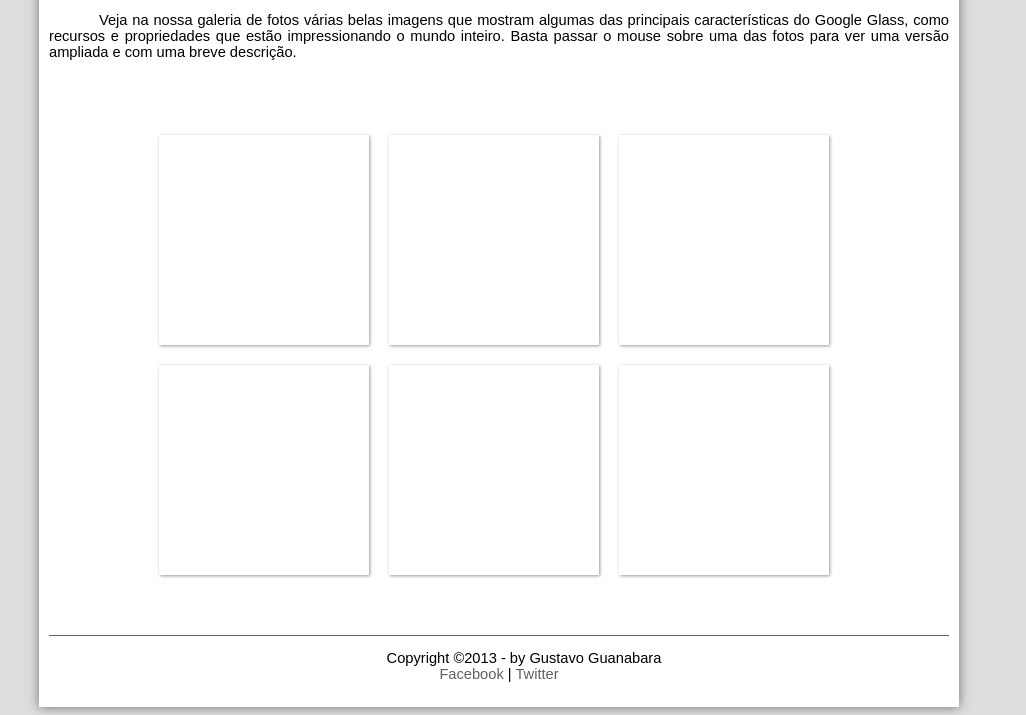
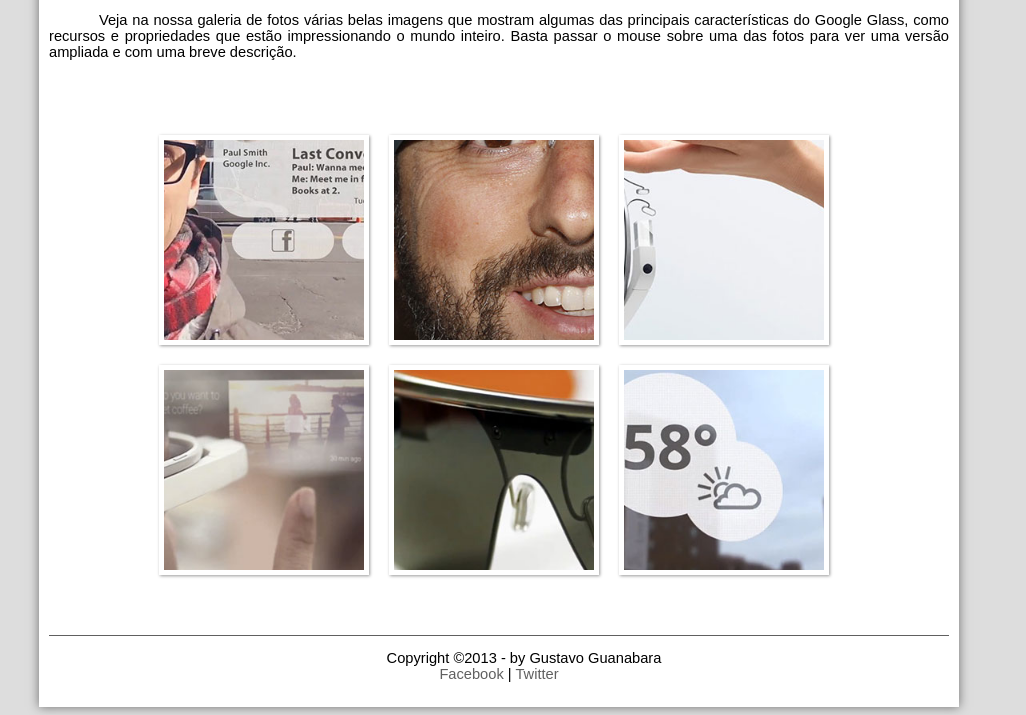
Before and after one commit to JAlexandreLS/projeto-glass-html5, a plain HTML site: page fotos.html in a window 1280 px wide. Shown: the part 313-1028 px from the top of the page, without its empty margins (141-1167 px from the left). Drawn offline with Linux system fonts and the light colour scheme.

Commit message:
acerto no arquivo fotos.css

```diff
--- a/css/fotos.css
+++ b/css/fotos.css
@@ -38,7 +38,7 @@ ul#album-fotos li:hover span {
 }
 
 ul#album-fotos li#foto01 {
-    background: url('../_imagens/galeria-01.jpg') no-repeat;
+    background: url('../imagens/galeria-01.jpg') no-repeat;
     background-position: 50% 50%;
     background-size: 400px 400px;
     background-color: #ffffff;
@@ -50,7 +50,7 @@ ul#album-fotos li#foto01:hover {
 }
 
 ul#album-fotos li#foto02 {
-  background: url('../_imagens/galeria-02.jpg') no-repeat;
+  background: url('../imagens/galeria-02.jpg') no-repeat;
   background-position: 50% 50%;
     background-size: 400px 400px;
     background-color: #ffffff;
@@ -62,7 +62,7 @@ ul#album-fotos li#foto02:hover {
 }
 
 ul#album-fotos li#foto03 {
-  background: url('../_imagens/galeria-03.jpg') no-repeat;
+  background: url('../imagens/galeria-03.jpg') no-repeat;
   background-position: 50% 50%;
     background-size: 400px 400px;
     background-color: #ffffff;
@@ -74,7 +74,7 @@ ul#album-fotos li#foto03:hover {
 }
 
 ul#album-fotos li#foto04 {
-  background: url('../_imagens/galeria-04.jpg') no-repeat;
+  background: url('../imagens/galeria-04.jpg') no-repeat;
   background-position: 50% 50%;
     background-size: 400px 400px;
     background-color: #ffffff;
@@ -86,7 +86,7 @@ ul#album-fotos li#foto04:hover {
 }
 
 ul#album-fotos li#foto05 {
-  background: url('../_imagens/galeria-05.jpg') no-repeat;
+  background: url('../imagens/galeria-05.jpg') no-repeat;
   background-position: 50% 50%;
     background-size: 400px 400px;
     background-color: #ffffff;
@@ -98,7 +98,7 @@ ul#album-fotos li#foto05:hover {
 }
 
 ul#album-fotos li#foto06 {
-  background: url('../_imagens/galeria-06.jpg') no-repeat;
+  background: url('../imagens/galeria-06.jpg') no-repeat;
   background-position: 50% 50%;
     background-size: 400px 400px;
     background-color: #ffffff;
```
